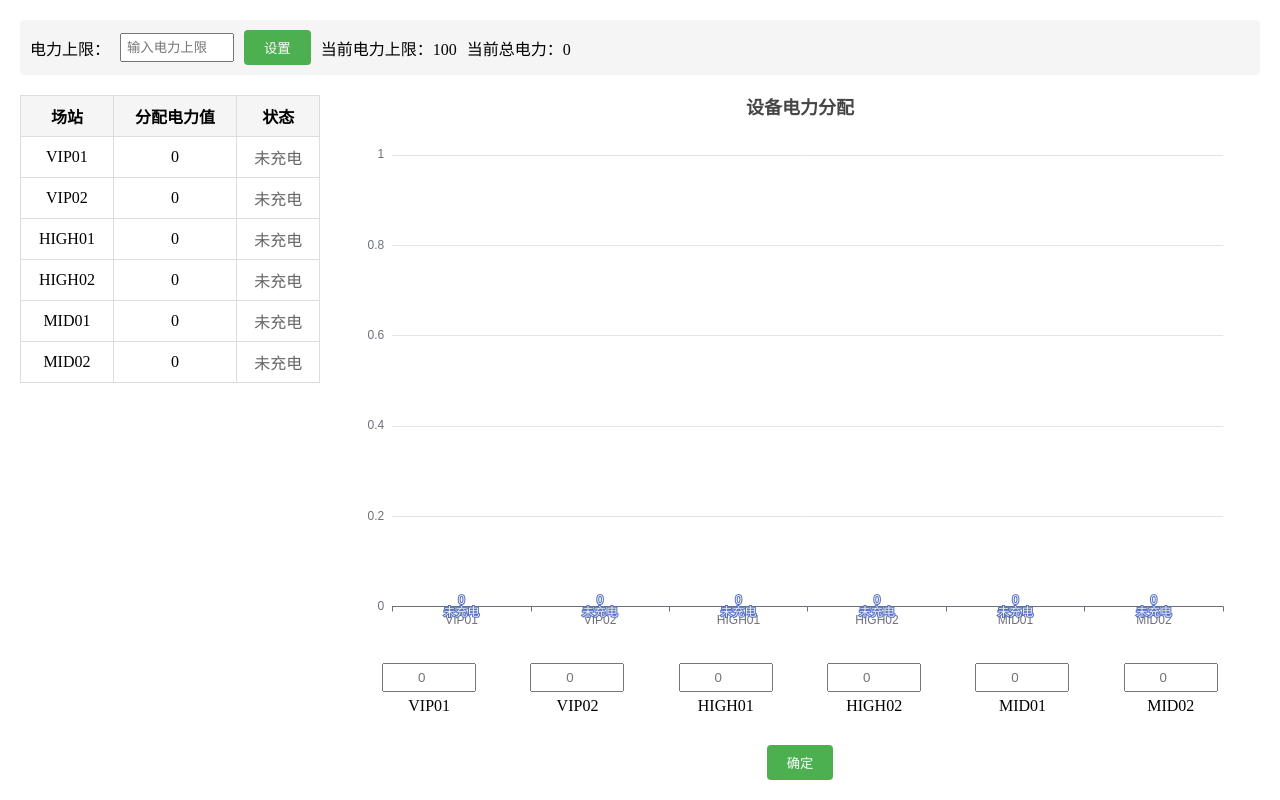
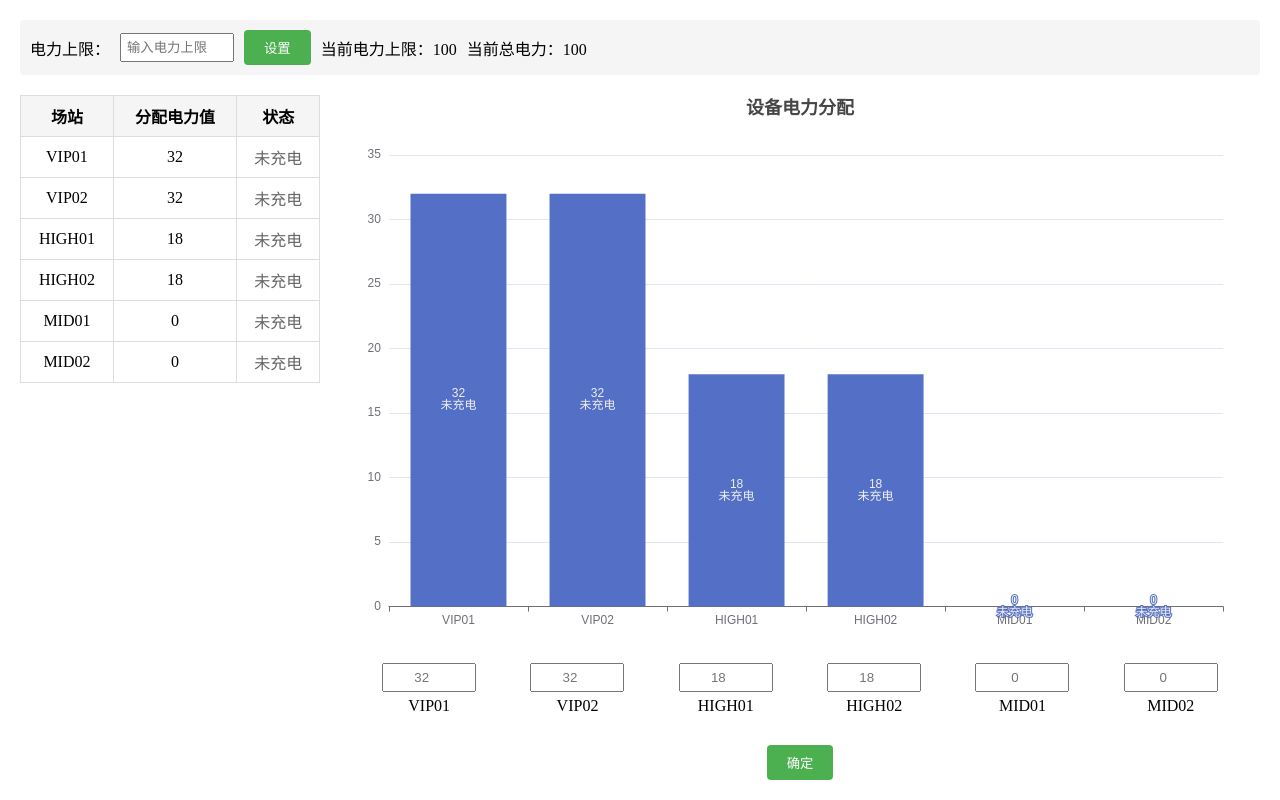
Before and after one commit to butsun/mini-allocate-toy, a website: page index.html in a window 1280 px wide. Both pictures are taken after a click on the button "确定". Drawn offline with nearby package versions, Linux system fonts and the light colour scheme.

Commit message:
修复计算逻辑

```diff
--- a/index.html
+++ b/index.html
@@ -117,7 +117,7 @@
       <input type="number" id="powerLimitInput" class="power-limit-input" placeholder="输入电力上限">
       <button onclick="updatePowerLimit()" class="submit-btn">设置</button>
       <span>当前电力上限：<span id="powerLimitDisplay">100</span></span>
-      <span>当前总电力：<span id="currentPowerDisplay">0</span></span>
+      <span>当前总电力：<span id="currentPowerDisplay">60</span></span>
     </div>
 
     <div class="content-wrapper">
@@ -134,32 +134,32 @@
             <tbody>
               <tr>
                 <td>VIP01</td>
-                <td>50</td>
+                <td>10</td>
                 <td class="status-cell">未充电</td>
               </tr>
               <tr>
                 <td>VIP02</td>
-                <td>50</td>
+                <td>10</td>
                 <td class="status-cell">未充电</td>
               </tr>
               <tr>
                 <td>HIGH01</td>
-                <td>50</td>
+                <td>10</td>
                 <td class="status-cell">未充电</td>
               </tr>
               <tr>
                 <td>HIGH02</td>
-                <td>50</td>
+                <td>10</td>
                 <td class="status-cell">未充电</td>
               </tr>
               <tr>
                 <td>MID01</td>
-                <td>50</td>
+                <td>10</td>
                 <td class="status-cell">未充电</td>
               </tr>
               <tr>
                 <td>MID02</td>
-                <td>50</td>
+                <td>10</td>
                 <td class="status-cell">未充电</td>
               </tr>
             </tbody>
--- a/index.js
+++ b/index.js
@@ -9,11 +9,14 @@ var option;
 
 // 初始数据
 const data = [10, 10, 10, 10, 10, 10];
+const stationNames = ['VIP01', 'VIP02', 'HIGH01', 'HIGH02', 'MID01', 'MID02'];
+
 // 定义状态常量
 const STATUS = {
   CHARGING: 'charging',
   NOT_CHARGING: 'notCharging'
 };
+
 // 记录每个柱子的状态
 const barStatus = new Array(data.length).fill(STATUS.NOT_CHARGING);
 
@@ -65,13 +68,12 @@ const STATION_TYPE = {
 };
 // 类型对应的颜色
 const TYPE_COLORS = {
-  [STATION_TYPE.VIP]: '#ffd700',   // 金色
-  [STATION_TYPE.HIGH]: '#ff9800',  // 橙色
-  [STATION_TYPE.MID]: '#4CAF50'    // 绿色
+  [STATION_TYPE.VIP]: '#5470c6',   // 金色
+  [STATION_TYPE.HIGH]: '#5470c6',  // 橙色
+  [STATION_TYPE.MID]: '#5470c6'    // 绿色
 };
 // 记录每个柱子的类型
 const barTypes = ['VIP', 'VIP', 'HIGH', 'HIGH', 'MID', 'MID'];
-const stationNames = ['VIP01', 'VIP02', 'HIGH01', 'HIGH02', 'MID01', 'MID02'];
 
 // 获取指定类型的站点数量
 function getTypeCount(type) {
@@ -169,67 +171,34 @@ myChart.on('click', function(params) {
 
 // 配置参数
 const CONFIG = {
-  // 设备类型和充电状态的优先级顺序
-  PRIORITY_ORDER: [
-    { type: 'VIP', charging: true },   // VIP充电中
-    { type: 'VIP', charging: false },  // VIP未充电
-    { type: 'HIGH', charging: true },  // HIGH充电中
-    { type: 'HIGH', charging: false }, // HIGH未充电
-    { type: 'MID', charging: true },   // MID充电中
-    { type: 'MID', charging: false }   // MID未充电
-  ],
-  TYPE_PRIORITY: ['VIP', 'HIGH', 'MID'],
-  // 每种类型的最小起充数
+  TOTAL_POWER_LIMIT: 100,
   MIN_POWER: {
     VIP: 6,
     HIGH: 6,
     MID: 6
   },
-  // 每种类型的额定电流值，默认32
   RATED_CURRENT: {
     VIP: 32,
     HIGH: 32,
     MID: 32
-  }
+  },
+  PRIORITY_ORDER: [
+    { type: 'VIP', charging: true },
+    { type: 'HIGH', charging: true },
+    { type: 'MID', charging: true },
+    { type: 'VIP', charging: false },
+    { type: 'HIGH', charging: false },
+    { type: 'MID', charging: false }
+  ]
 };
-
-// 计算每种类型的分配率
-function calculateTypeRates(types) {
-  // 统计每种类型的设备数量
-  const typeCounts = {
-    VIP: types.filter(t => t === 'VIP').length,
-    HIGH: types.filter(t => t === 'HIGH').length,
-    MID: types.filter(t => t === 'MID').length
-  };
-
-  // 计算每种类型的总额定电流
-  const typeCurrents = {
-    VIP: typeCounts.VIP * CONFIG.RATED_CURRENT.VIP,
-    HIGH: typeCounts.HIGH * CONFIG.RATED_CURRENT.HIGH,
-    MID: typeCounts.MID * CONFIG.RATED_CURRENT.MID
-  };
-
-  // 计算总额定电流
-  const totalCurrent = typeCurrents.VIP + typeCurrents.HIGH + typeCurrents.MID;
-
-  // 计算每种类型的分配率
-  return {
-    VIP: totalCurrent ? typeCurrents.VIP / totalCurrent : 0,
-    HIGH: totalCurrent ? typeCurrents.HIGH / totalCurrent : 0,
-    MID: totalCurrent ? typeCurrents.MID / totalCurrent : 0
-  };
-}
 
 // 获取设备当前状态
 function getDeviceStates() {
-  const types = Array.from(document.querySelectorAll('.type-select')).map(select => select.value);
-  const statusCells = document.querySelectorAll('.status-cell');
-  const states = types.map((type, index) => ({
+  return stationNames.map((name, index) => ({
     index,
-    type,
-    charging: statusCells[index].textContent === '充电中'
+    type: name.substring(0, name.length - 2),  // 提取类型（VIP/HIGH/MID）
+    charging: barStatus[index] === STATUS.CHARGING
   }));
-  return states;
 }
 
 // 计算设备分配电力
@@ -264,16 +233,14 @@ function calculatePowerAllocation() {
 
     if (powerPerDevice >= minPower) {
       // 如果每个设备可分配的电力大于等于最小启动电力
-      priorityDevices.forEach((device, index) => {
+      priorityDevices.forEach(device => {
         newData[device.index] = powerPerDevice;
-        remainingPower -= newData[device.index];
+        remainingPower -= powerPerDevice;
       });
     } else {
       // 当平均值小于最小起充数时，按设备名称排序逐一分配最小起充值
       const sortedDevices = [...priorityDevices].sort((a, b) => {
-        const nameA = document.querySelector(`.info-table tbody tr:nth-child(${a.index + 1}) td:first-child`).textContent;
-        const nameB = document.querySelector(`.info-table tbody tr:nth-child(${b.index + 1}) td:first-child`).textContent;
-        return nameA.localeCompare(nameB);
+        return stationNames[a.index].localeCompare(stationNames[b.index]);
       });
 
       // 逐一为排序后的设备分配最小起充值
@@ -290,15 +257,16 @@ function calculatePowerAllocation() {
     }
   }
 
+  // 如果所有设备都是0，保持原来的值
+  if (newData.every(value => value === 0)) {
+    return [...data];
+  }
+
   return newData;
 }
 
 // 从输入框更新图表
 function updateChartFromInputs() {
-  const inputs = document.querySelectorAll('.power-input');
-  let newTotal = 0;
-  const newValues = [];
-
   // 计算新的电力分配
   const newData = calculatePowerAllocation();
 
@@ -325,6 +293,7 @@ function updateChartFromInputs() {
   }
 
   // 更新输入框的placeholder
+  const inputs = document.querySelectorAll('.power-input');
   inputs.forEach((input, index) => {
     input.value = '';
     input.placeholder = data[index];
@@ -423,6 +392,7 @@ function initInputPlaceholders() {
 updateCurrentPower();
 // 初始化输入框placeholder
 initInputPlaceholders();
-
+// 初始化图表显示
+updateChart();
 
 window.addEventListener('resize', myChart.resize);
```
